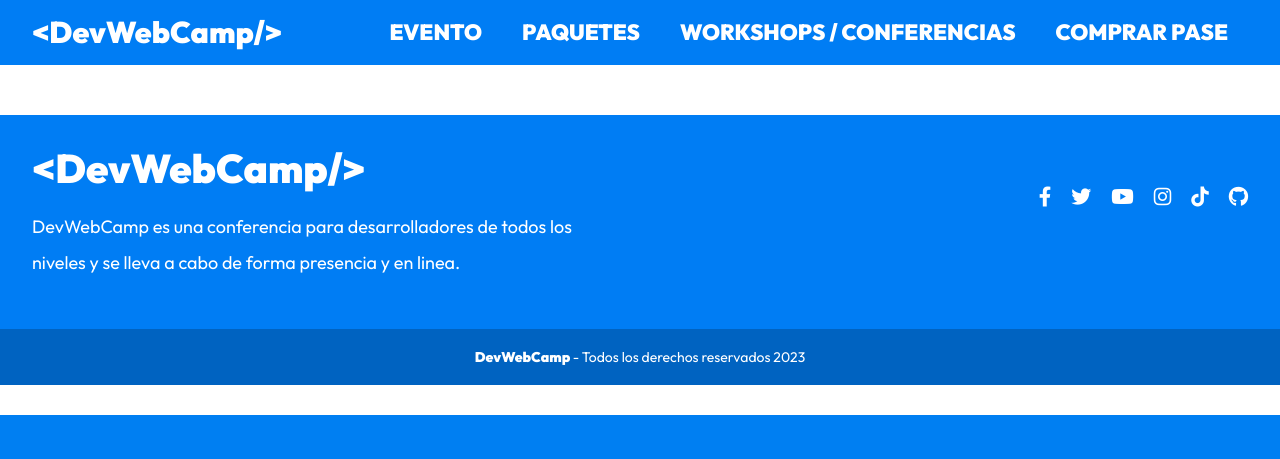
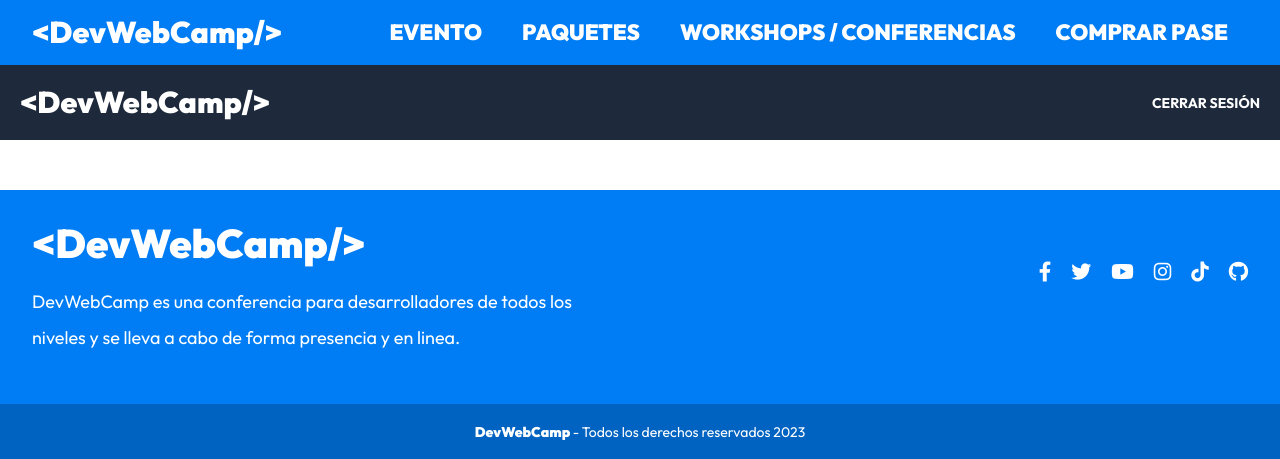
Before and after one commit to ivan-burgio/proyecto-devwebcamp-mvc, a PHP site: template views/templates/admin-header.php in a window 1280 px wide. Shown: the part 600-1059 px from the top of the page. Before the commit the page ends 1015 px from the top, so only its background shows below. Run offline with PHP 8.4, Linux system fonts and the light colour scheme; the template is opened without the code that fills it: most values are stand-ins (such as "Sample title", 1, 10 or a date in 2020); some libraries are stand-ins or nearby versions.

Commit message:
Primeros pasos creando el dashboard

```diff
--- /dev/null
+++ b/src/scss/admin/_dashboard.scss
@@ -0,0 +1,42 @@
+@use 'base/variables' as v;
+@use 'base/mixins' as m;
+
+.dashboard {
+    height: 100%;
+    display: flex;
+    flex-direction: column;
+    background-color: v.$gris-claro;
+
+    &__header {
+        background-color: v.$gris-oscuro;
+        padding: 2rem;
+    }
+
+    &__header-grid {
+        display: flex;
+        flex-direction: column;
+        @include m.tablet {
+            flex-direction: row;
+            justify-content: space-between;
+            align-items: center;
+        }
+    }
+
+    &__logo {
+        @include m.logo;
+        @include m.texto-fluido(2rem, 3rem);
+    }
+
+    &__nav {
+        display: flex;
+        justify-content: center;
+    }
+
+    &__form {
+
+    }
+
+    &__submit--logout {
+        @include m.enlace;
+    }
+}
--- /dev/null
+++ b/src/scss/admin/_index.scss
@@ -0,0 +1 @@
+@forward 'dashboard';
--- a/src/scss/app.scss
+++ b/src/scss/app.scss
@@ -1,3 +1,4 @@
 @use 'base';
 @use 'paginas';
 @use 'ui';
+@use 'admin';
--- a/src/scss/base/_mixins.scss
+++ b/src/scss/base/_mixins.scss
@@ -129,3 +129,16 @@
         display: none;
     }
 }
+
+@mixin enlace {
+    all: unset;
+    color: v.$blanco;
+    font-size: 1.4rem;
+    text-transform: uppercase;
+    font-weight: v.$bold;
+
+    &:hover {
+        color: v.$azul;
+        cursor: pointer;
+    }
+}
--- a/src/scss/ui/header/_header.scss
+++ b/src/scss/ui/header/_header.scss
@@ -29,14 +29,7 @@
     }
 
     &__enlace {
-        color: v.$blanco;
-        font-size: 1.4rem;
-        text-transform: uppercase;
-        font-weight: v.$bold;
-
-        &:hover {
-            color: v.$azul;
-        }
+        @include m.enlace
     }
 
     &__contenido {
--- a/views/templates/admin-header.php
+++ b/views/templates/admin-header.php
@@ -0,0 +1,14 @@
+<header class="dashboard__header">
+    <div class="dashboard__header-grid">
+        <a href="/">
+            <h2 class="dashboard__logo">&#60;DevWebCamp/></h2>
+        </a>
+
+        <nav class="dashboard__nav">
+            <form method="POST" action="/logout" class="dashboard__form">
+                <input type="submit" value="Cerrar Sesión" class="dashboard__submit--logout">
+            </form>
+        </nav>
+    </div>
+
+</header>
```
Also changed, not shown: public/build/css/app.css, views/templates/admin-sidebar.php (added), 2 other files.
